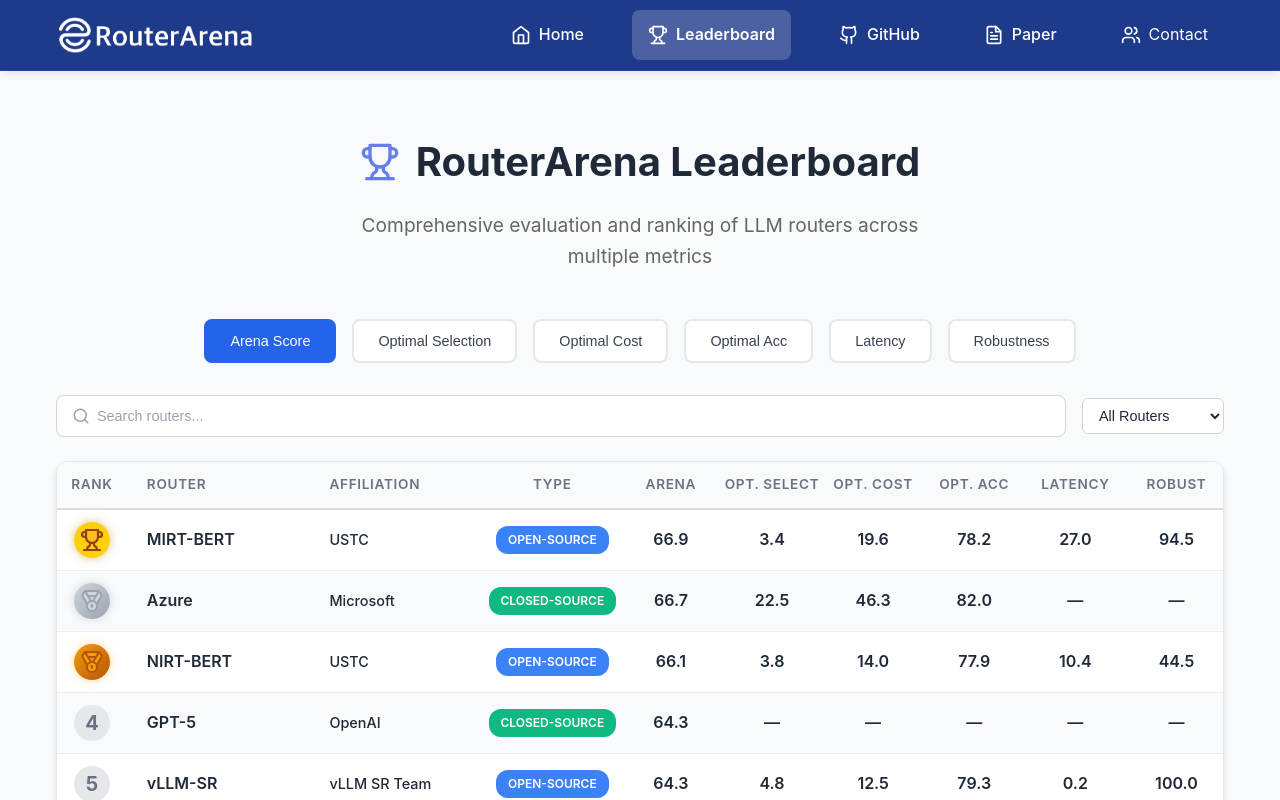
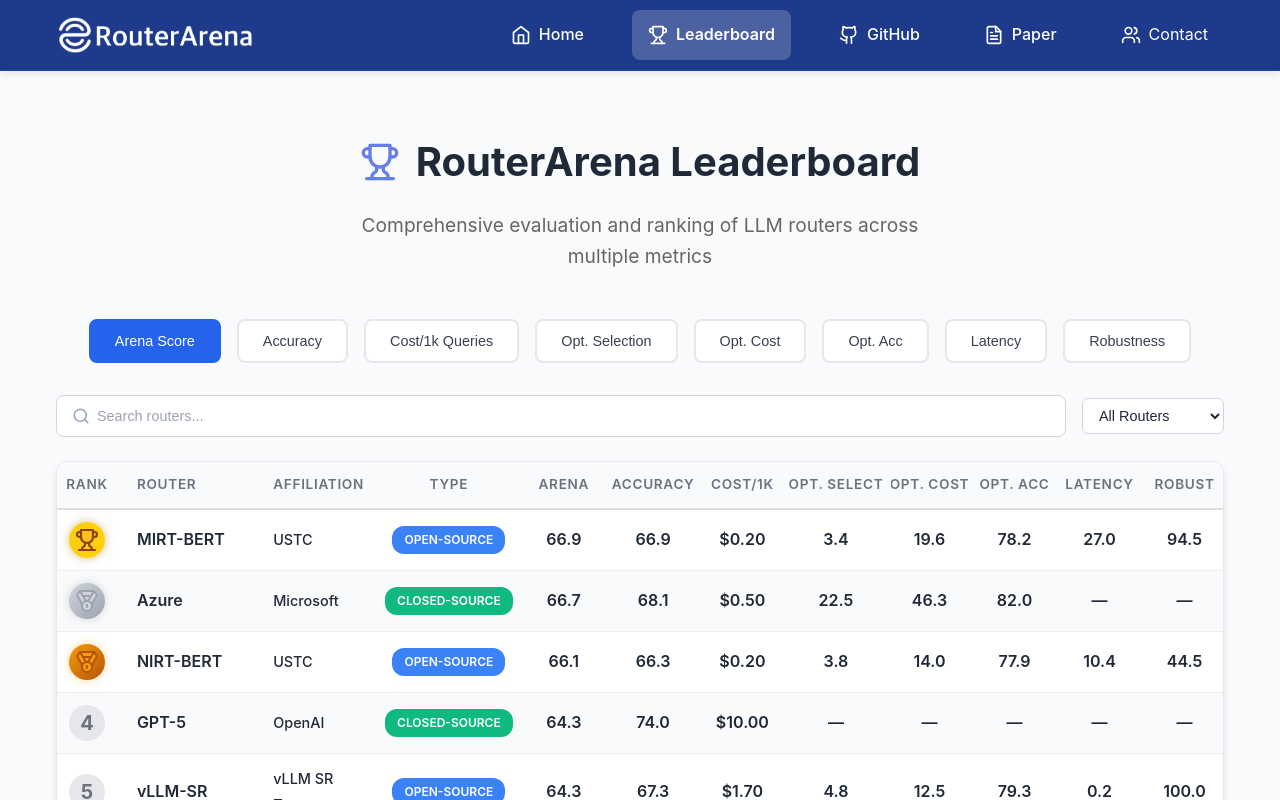
Before and after one commit to RouteWorks/routeworks.github.io, a React (Create React App) app: page /leaderboard in a window 1280 px wide. Shown: the top 800 px of the page. Built offline with nearby package versions, Linux system fonts and the light colour scheme.

Commit message:
Added two new metrics accuracy and cost/1k query

```diff
--- a/src/data/mockData.ts
+++ b/src/data/mockData.ts
@@ -76,121 +76,147 @@
 
 const rawRouterData = [
   {
-    'Router Name': 'RouterDC',
-    'Arena Score': 33.75,
-    'Optimal Selection Score': 39.84,
-    'Optimal Cost Score': 72.998,
-    'Optimal Acc. Score': 49.05,
-    'Robustness Score': 97.6,
-    'Latency Score': 10.7527,
+    "Router Name": "RouterDC",
+    "Arena Score": 33.75,
+    "Optimal Selection Score": 39.84,
+    "Optimal Cost Score": 72.998,
+    "Optimal Acc. Score": 49.05,
+    "Robustness Score": 97.6,
+    "Latency Score": 10.7527,
+    "Accuracy": 32.01,
+    "Cost per 1k": 0.07
   },
   {
-    'Router Name': 'azure',
-    'Arena Score': 66.66,
-    'Optimal Selection Score': 22.52,
-    'Optimal Cost Score': 46.322,
-    'Optimal Acc. Score': 81.96,
-    'Robustness Score': null,
-    'Latency Score': null,
+    "Router Name": "azure",
+    "Arena Score": 66.66,
+    "Optimal Selection Score": 22.52,
+    "Optimal Cost Score": 46.322,
+    "Optimal Acc. Score": 81.96,
+    "Robustness Score": null,
+    "Latency Score": null,
+    "Accuracy": 68.09,
+    "Cost per 1k": 0.54
   },
   {
-    'Router Name': 'carrot',
-    'Arena Score': 63.87,
-    'Optimal Selection Score': 2.68,
-    'Optimal Cost Score': 6.7697,
-    'Optimal Acc. Score': 78.63,
-    'Robustness Score': 93.6,
-    'Latency Score': 1.4993,
+    "Router Name": "carrot",
+    "Arena Score": 63.87,
+    "Optimal Selection Score": 2.68,
+    "Optimal Cost Score": 6.7697,
+    "Optimal Acc. Score": 78.63,
+    "Robustness Score": 93.6,
+    "Latency Score": 1.4993,
+    "Accuracy": 67.21,
+    "Cost per 1k": 2.06
   },
   {
-    'Router Name': 'gpt5',
-    'Arena Score': 64.32,
-    'Optimal Selection Score': null,
-    'Optimal Cost Score': null,
-    'Optimal Acc. Score': null,
-    'Robustness Score': null,
-    'Latency Score': null,
+    "Router Name": "gpt5",
+    "Arena Score": 64.32,
+    "Optimal Selection Score": null,
+    "Optimal Cost Score": null,
+    "Optimal Acc. Score": null,
+    "Robustness Score": null,
+    "Latency Score": null,
+    "Accuracy": 73.96,
+    "Cost per 1k": 10.02
   },
   {
-    'Router Name': 'graphrouter',
-    'Arena Score': 57.22,
-    'Optimal Selection Score': 4.73,
-    'Optimal Cost Score': 38.3347,
-    'Optimal Acc. Score': 74.25,
-    'Robustness Score': 97.5,
-    'Latency Score': 2.6954,
+    "Router Name": "graphrouter",
+    "Arena Score": 57.22,
+    "Optimal Selection Score": 4.73,
+    "Optimal Cost Score": 38.3347,
+    "Optimal Acc. Score": 74.25,
+    "Robustness Score": 97.5,
+    "Latency Score": 2.6954,
+    "Accuracy": 57.00,
+    "Cost per 1k": 0.34
   },
   {
-    'Router Name': 'mirt_bert',
-    'Arena Score': 66.89,
-    'Optimal Selection Score': 3.44,
-    'Optimal Cost Score': 19.6178,
-    'Optimal Acc. Score': 78.18,
-    'Robustness Score': 94.5,
-    'Latency Score': 27.027,
+    "Router Name": "mirt_bert",
+    "Arena Score": 66.89,
+    "Optimal Selection Score": 3.44,
+    "Optimal Cost Score": 19.6178,
+    "Optimal Acc. Score": 78.18,
+    "Robustness Score": 94.5,
+    "Latency Score": 27.027,
+    "Accuracy": 66.88,
+    "Cost per 1k": 0.15
   },
   {
-    'Router Name': 'nirt_bert',
-    'Arena Score': 66.12,
-    'Optimal Selection Score': 3.83,
-    'Optimal Cost Score': 14.039,
-    'Optimal Acc. Score': 77.88,
-    'Robustness Score': 44.5,
-    'Latency Score': 10.4167,
+    "Router Name": "nirt_bert",
+    "Arena Score": 66.12,
+    "Optimal Selection Score": 3.83,
+    "Optimal Cost Score": 14.039,
+    "Optimal Acc. Score": 77.88,
+    "Robustness Score": 44.5,
+    "Latency Score": 10.4167,
+    "Accuracy": 66.34,
+    "Cost per 1k": 0.21
   },
   {
-    'Router Name': 'notdiamond',
-    'Arena Score': 63.0,
-    'Optimal Selection Score': 1.55,
-    'Optimal Cost Score': 2.1367,
-    'Optimal Acc. Score': 76.81,
-    'Robustness Score': null,
-    'Latency Score': null,
+    "Router Name": "notdiamond",
+    "Arena Score": 63.0,
+    "Optimal Selection Score": 1.55,
+    "Optimal Cost Score": 2.1367,
+    "Optimal Acc. Score": 76.81,
+    "Robustness Score": null,
+    "Latency Score": null,
+    "Accuracy": 60.83,
+    "Cost per 1k": 4.10
   },
   {
-    'Router Name': 'routellm',
-    'Arena Score': 48.07,
-    'Optimal Selection Score': 99.72,
-    'Optimal Cost Score': 99.6314,
-    'Optimal Acc. Score': 68.76,
-    'Robustness Score': 99.8,
-    'Latency Score': 0.4016,
+    "Router Name": "routellm",
+    "Arena Score": 48.07,
+    "Optimal Selection Score": 99.72,
+    "Optimal Cost Score": 99.6314,
+    "Optimal Acc. Score": 68.76,
+    "Robustness Score": 99.8,
+    "Latency Score": 0.4016,
+    "Accuracy": 47.04,
+    "Cost per 1k": 0.27
   },
   {
-    'Router Name': 'routerbench_knn',
-    'Arena Score': 55.48,
-    'Optimal Selection Score': 13.09,
-    'Optimal Cost Score': 25.4887,
-    'Optimal Acc. Score': 78.77,
-    'Robustness Score': 51.3,
-    'Latency Score': 1.328,
+    "Router Name": "routerbench_knn",
+    "Arena Score": 55.48,
+    "Optimal Selection Score": 13.09,
+    "Optimal Cost Score": 25.4887,
+    "Optimal Acc. Score": 78.77,
+    "Robustness Score": 51.3,
+    "Latency Score": 1.328,
+    "Accuracy": 58.69,
+    "Cost per 1k": 4.27
   },
   {
-    'Router Name': 'routerbench_mlp',
-    'Arena Score': 57.56,
-    'Optimal Selection Score': 13.39,
-    'Optimal Cost Score': 24.4499,
-    'Optimal Acc. Score': 83.32,
-    'Robustness Score': 96.9,
-    'Latency Score': 90.9091,
+    "Router Name": "routerbench_mlp",
+    "Arena Score": 57.56,
+    "Optimal Selection Score": 13.39,
+    "Optimal Cost Score": 24.4499,
+    "Optimal Acc. Score": 83.32,
+    "Robustness Score": 96.9,
+    "Latency Score": 90.9091,
+    "Accuracy": 61.62,
+    "Cost per 1k": 4.83
   },
   {
-    'Router Name': 'vllm',
-    'Arena Score': 64.32,
-    'Optimal Selection Score': 4.79,
-    'Optimal Cost Score': 12.5426,
-    'Optimal Acc. Score': 79.33,
-    'Robustness Score': 100.0,
-    'Latency Score': 0.1863,
+    "Router Name": "vllm",
+    "Arena Score": 64.32,
+    "Optimal Selection Score": 4.79,
+    "Optimal Cost Score": 12.5426,
+    "Optimal Acc. Score": 79.33,
+    "Robustness Score": 100.0,
+    "Latency Score": 0.1863,
+    "Accuracy": 67.28,
+    "Cost per 1k": 1.67
   },
   {
-    'Router Name': 'chayan',
-    'Arena Score': 63.83,
-    'Optimal Selection Score': 43.03,
-    'Optimal Cost Score': 43.75,
-    'Optimal Acc. Score': 88.74,
-    'Robustness Score': null,
-    'Latency Score': null,
+    "Router Name": "chayan",
+    "Arena Score": 63.83,
+    "Optimal Selection Score": 43.03,
+    "Optimal Cost Score": 43.75,
+    "Optimal Acc. Score": 88.74,
+    "Robustness Score": null,
+    "Latency Score": null,
+    "Accuracy": 64.89,
+    "Cost per 1k": 0.56
   }
 ];
 
@@ -344,6 +370,8 @@
     optimalAccScore: roundNullableToOneDecimal(router['Optimal Acc. Score']),
     robustnessScore: roundNullableToOneDecimal(router['Robustness Score']),
     latencyScore: roundNullableToOneDecimal(router['Latency Score']),
+    accuracy: roundToOneDecimal(router['Accuracy']),
+    costPer1k: roundToOneDecimal(router['Cost per 1k']),
     overallRank: 0, // Will be calculated below
   };
 
--- a/src/pages/LeaderboardPage.css
+++ b/src/pages/LeaderboardPage.css
@@ -5,7 +5,7 @@
 }
 
 .container {
-  max-width: 1400px;
+  max-width: 2000px;
   margin: 0 auto;
   padding: 0 1rem;
 }
@@ -165,16 +165,18 @@
 
 :root {
   --lb-grid:
-    minmax(0, 0.6fr)   /* Rank */
+    minmax(0, 0.7fr)   /* Rank */
     minmax(0, 1.5fr)   /* Name */
-    minmax(0, 1.4fr)   /* Affiliation */
-    minmax(0, 1.1fr)   /* Type */
-    minmax(0, 0.8fr)
-    minmax(0, 0.8fr)
-    minmax(0, 0.8fr)
-    minmax(0, 0.8fr)
-    minmax(0, 0.8fr)
-    minmax(0, 0.8fr);
+    minmax(0, 1.3fr)   /* Affiliation */
+    minmax(0, 1.6fr)   /* Type */
+    minmax(0, 0.9fr)   /* Arena */
+    minmax(0, 1fr)   /* Accuracy */
+    minmax(0, 0.9fr)  /* Cost/1k */
+    minmax(0, 1.1fr)   /* Opt. Select */
+    minmax(0, 0.9fr)   /* Opt. Cost */
+    minmax(0, 0.9fr)   /* Opt. Acc */
+    minmax(0, 0.9fr)   /* Latency */
+    minmax(0, 0.9fr)   /* Robust */
 }
 
 
@@ -667,22 +669,7 @@
   width: 100%;
 }
 
-/* Responsive Design */
-@media (max-width: 1400px) {
-  .leaderboard-container {
-    min-width: 1000px;
-  }
 
-  .leaderboard-header,
-  .leaderboard-row {
-    gap: 0.75rem;
-  }
-
-  .viz-tab {
-    font-size: 0.9rem;
-    padding: 0.875rem 1.5rem;
-  }
-}
 
 @media (max-width: 768px) {
   .leaderboard-header,
@@ -785,7 +772,6 @@
   grid-template-columns: var(--lb-grid) !important;
   gap: 0.5rem !important;
   padding: 0 !important;
-  width: 100%;
   box-sizing: border-box;
   column-gap: 0.5rem !important;
   justify-items: stretch;
--- a/src/pages/LeaderboardPage.tsx
+++ b/src/pages/LeaderboardPage.tsx
@@ -12,7 +12,7 @@
   const [searchTerm, setSearchTerm] = useState('');
   const [filterType, setFilterType] = useState<'all' | 'open-source' | 'closed-source'>('all');
   const [activeMetric, setActiveMetric] = useState<
-    'arena' | 'optimalSelection' | 'optimalCost' | 'optimalAcc' | 'latency' | 'robustness'
+    'arena' | 'accuracy' | 'cost' | 'optimalSelection' | 'optimalCost' | 'optimalAcc' | 'latency' | 'robustness'
   >('arena');
   const [activeTab, setActiveTab] = useState<'spider' | 'deferral'>('spider');
 
@@ -54,6 +54,8 @@
       optimalAcc: 'optimalAccScore',
       latency: 'latencyScore',
       robustness: 'robustnessScore',
+      accuracy: 'accuracy',
+      cost: 'costPer1k',
     } as const;
 
     let filtered = routers.filter(router => {
@@ -72,7 +74,12 @@
       if (scoreA === null && scoreB === null) return 0;
       if (scoreA === null) return 1;
       if (scoreB === null) return -1;
-      return scoreB - scoreA;
+      // For cost, lower is better, so sort ascending
+      if (activeMetric === 'cost') {
+        return (scoreA as number) - (scoreB as number);
+      }
+      // For all other metrics, higher is better, so sort descending
+      return (scoreB as number) - (scoreA as number);
     });
   }, [searchTerm, filterType, activeMetric]);
 
@@ -132,22 +139,34 @@
           </button>
 
           <button
+            className={`metric-filter-btn ${activeMetric === 'accuracy' ? 'active' : ''}`}
+            onClick={() => setActiveMetric('accuracy')}
+          >
+            Accuracy
+          </button>
+          <button
+            className={`metric-filter-btn ${activeMetric === 'cost' ? 'active' : ''}`}
+            onClick={() => setActiveMetric('cost')}
+          >
+            Cost/1k Queries
+          </button>
+          <button
             className={`metric-filter-btn ${activeMetric === 'optimalSelection' ? 'active' : ''}`}
             onClick={() => setActiveMetric('optimalSelection')}
           >
-            Optimal Selection
+            Opt. Selection
           </button>
           <button
             className={`metric-filter-btn ${activeMetric === 'optimalCost' ? 'active' : ''}`}
             onClick={() => setActiveMetric('optimalCost')}
           >
-            Optimal Cost
+            Opt. Cost
           </button>
           <button
             className={`metric-filter-btn ${activeMetric === 'optimalAcc' ? 'active' : ''}`}
             onClick={() => setActiveMetric('optimalAcc')}
           >
-            Optimal Acc
+            Opt. Acc
           </button>
           <button
             className={`metric-filter-btn ${activeMetric === 'latency' ? 'active' : ''}`}
@@ -199,6 +218,8 @@
             <div className="affiliation-col">Affiliation</div>
             <div className="type-col">Type</div>
             <div className="metrics-col">Arena</div>
+            <div className="metrics-col">Accuracy</div>
+            <div className="metrics-col">Cost/1k</div>
             <div className="metrics-col">Opt. Select</div>
             <div className="metrics-col">Opt. Cost</div>
             <div className="metrics-col">Opt. Acc</div>
@@ -228,6 +249,18 @@
                 <div className="metrics-col">
                   <div className="metric-value">
                     <span className="score">{router.metrics.arenaScore.toFixed(1)}</span>
+                  </div>
+                </div>
+
+                <div className="metrics-col">
+                  <div className="metric-value">
+                    <span className="score">{router.metrics.accuracy.toFixed(1)}</span>
+                  </div>
+                </div>
+
+                <div className="metrics-col">
+                  <div className="metric-value">
+                    <span className="score">${router.metrics.costPer1k.toFixed(2)}</span>
                   </div>
                 </div>
 
@@ -280,6 +313,7 @@
                     </span>
                   </div>
                 </div>
+
               </div>
             ))}
           </div>
--- a/src/types/index.ts
+++ b/src/types/index.ts
@@ -11,6 +11,8 @@
     optimalAccScore: number | null;
     robustnessScore: number | null;
     latencyScore: number | null;
+    accuracy: number;
+    costPer1k: number;
     overallRank: number;
   };
   modelPool: string[];
```
